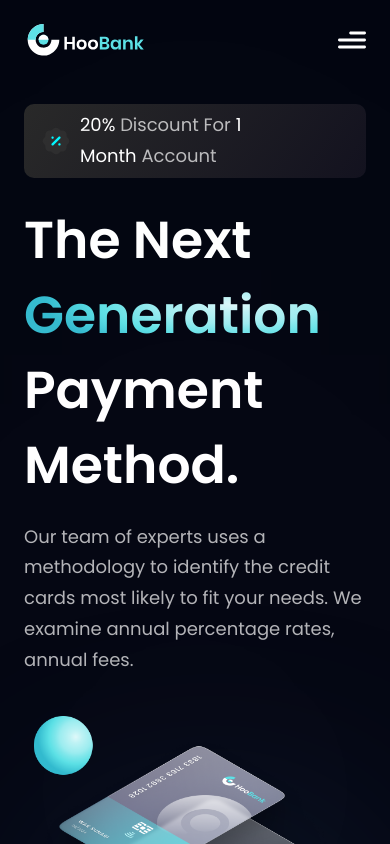
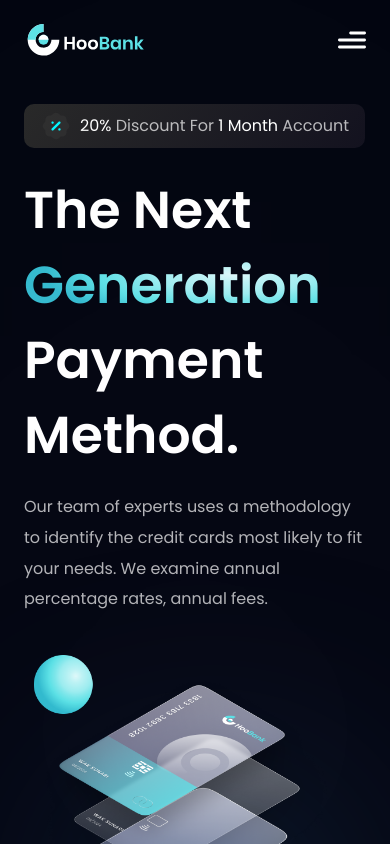
Before and after one commit to DarkLorenEstrada/hoobank, a React (Vite) app: page / in a window 390 px wide. Shown: the top 844 px of the page. Built offline with nearby package versions, Linux system fonts and the light colour scheme.

Commit message:
Reduce general font-size on small screens

```diff
--- a/src/style.js
+++ b/src/style.js
@@ -4,7 +4,7 @@ const styles = {
   heading2:
     "font-poppins font-semibold xs:text-[48px] text-[40px] text-white xs:leading-[1.25em] leading-[66.8px] w-full",
   paragraph:
-    "font-poppins font-normal text-dimWhite text-[18px] leading-[30.8px]",
+    "font-poppins font-normal text-dimWhite sm:text-[18px] text-base leading-[30.8px]",
 
   flexCenter: "flex justify-center items-center",
   flexStart: "flex justify-center items-start",
```
